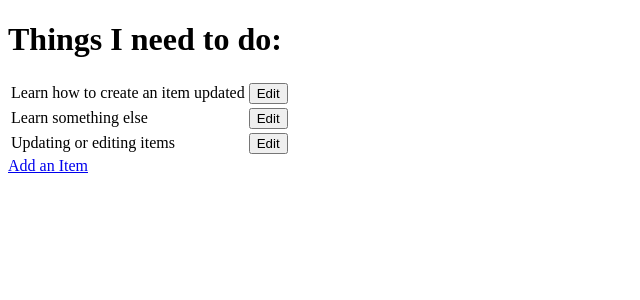
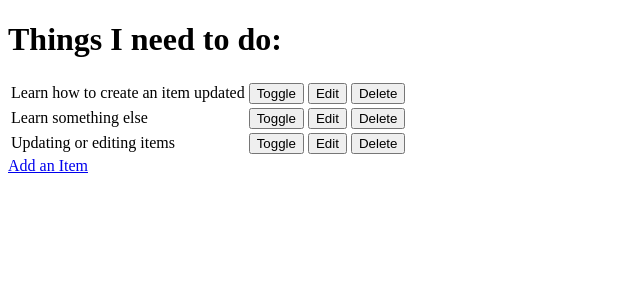
Before and after one commit to lhartley870/hello-django, a Django app: page / in a window 1280 px wide. Shown: the top 300 px of the page, without its empty margins (0-640 px from the left). Run offline with Django 3.2, Linux system fonts and the light colour scheme; data comes from the database, SQL or seed files in the repository.

Commit message:
Add buttons and links to toggle & delete items

```diff
--- a/todo/templates/todo/todo_list.html
+++ b/todo/templates/todo/todo_list.html
@@ -16,11 +16,21 @@
                 {% else %}
                     <td>{{ item.name }}</td>
                 {% endif %}
-                    <td>
-                        <a href="/edit/{{ item.id }}">
-                            <button>Edit</button>
-                        </a>
-                    </td>
+                <td>
+                    <a href="/toggle/{{ item.id }}">
+                        <button>Toggle</button>
+                    </a>
+                </td>
+                <td>
+                    <a href="/edit/{{ item.id }}">
+                        <button>Edit</button>
+                    </a>
+                </td>
+                <td>
+                    <a href="/delete/{{ item.id }}">
+                        <button>Delete</button>
+                    </a>
+                </td>
             </tr>
             {% empty %}
                 <tr><td>You have nothing to do.</td></tr>
```
